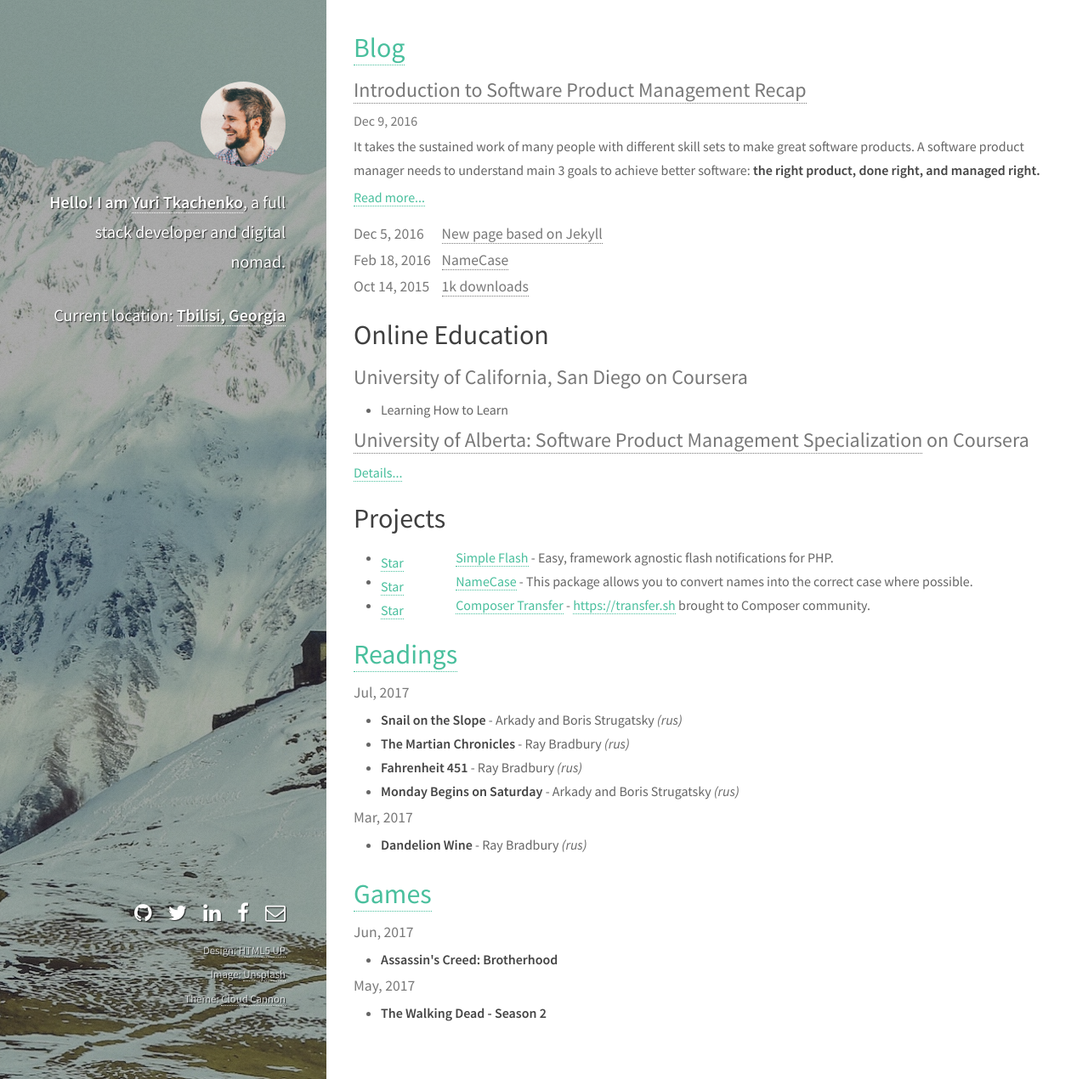
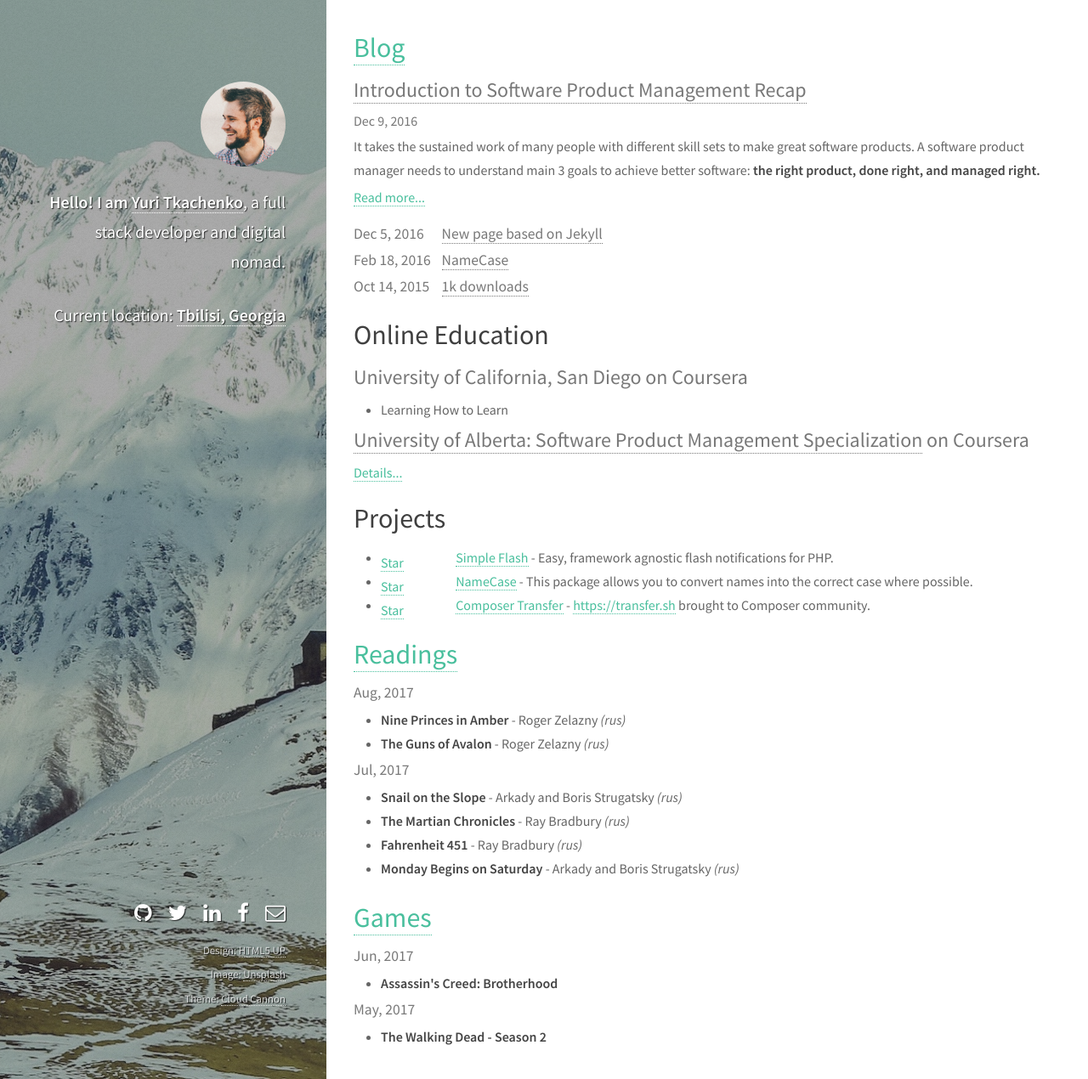
Before and after one commit to tamtamchik/tamtamchik.github.io, a Jekyll site: the page built from index.html, in a window 1280 px wide and 1270 px high. Shown: the whole window at 85% size. Built offline with Jekyll 4.4.1, drawn with Linux system fonts in a browser that asks for light colours.

Commit message:
Zelazny invasion

```diff
--- a/_data/books.yml
+++ b/_data/books.yml
@@ -1,3 +1,12 @@
+- date: 2017-08-01
+  books:
+    - title: Nine Princes in Amber
+      author: Roger Zelazny
+      lang: rus
+    - title: The Guns of Avalon
+      author: Roger Zelazny
+      lang: rus
+
 - date: 2017-07-01
   books:
     - title: Snail on the Slope
```
